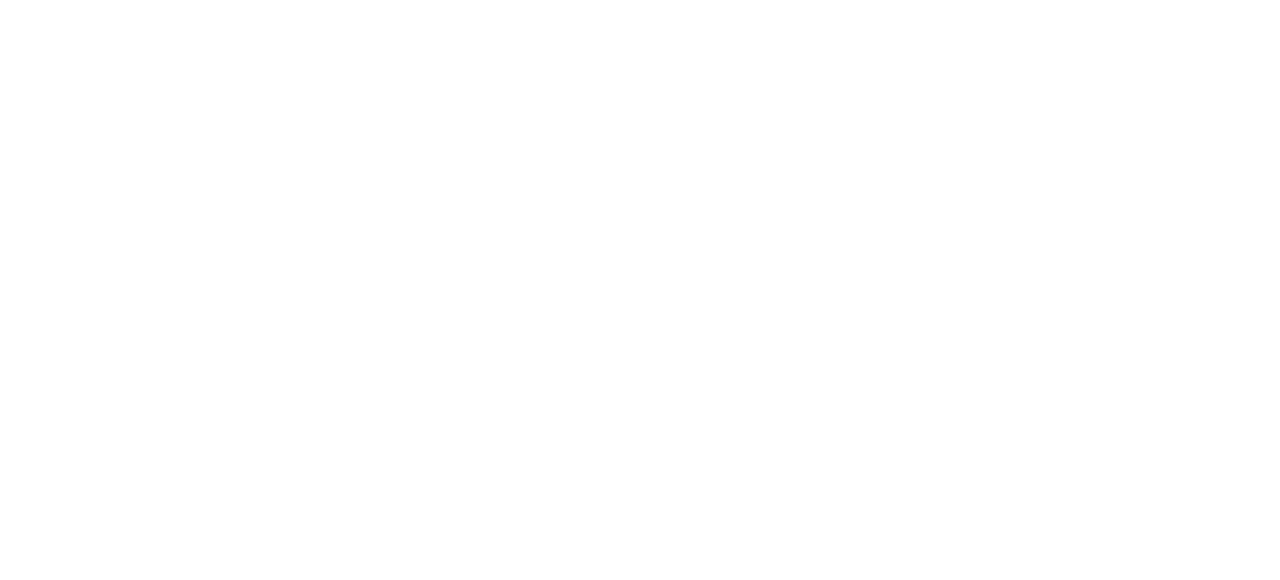
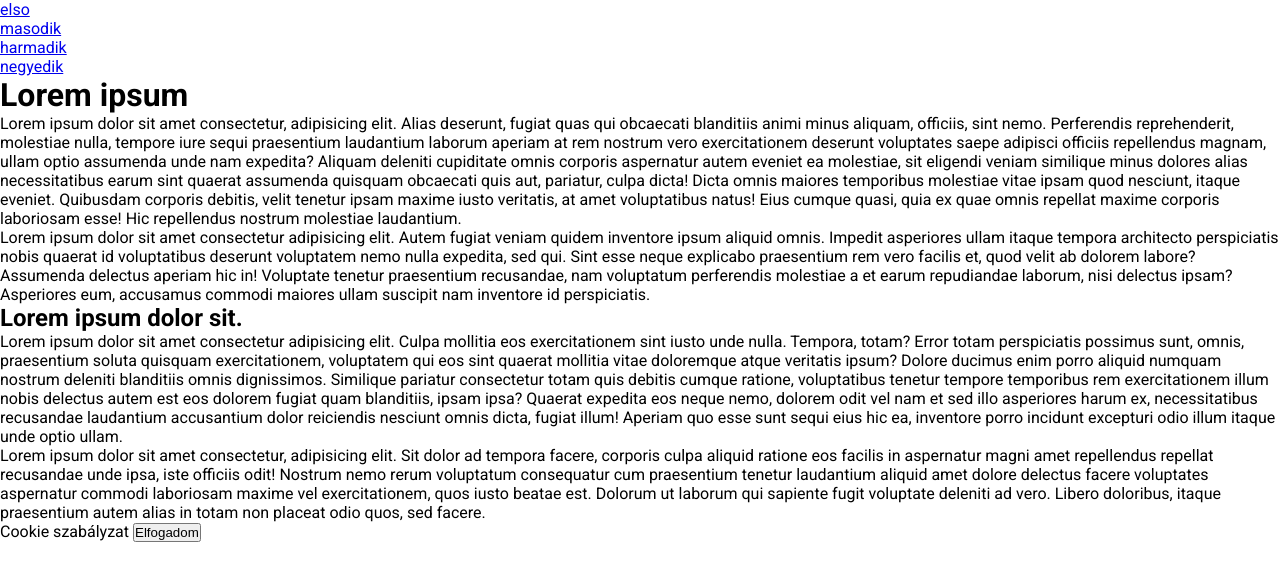
Before and after one commit to CserhatiDavid/Suti, a plain HTML site: page index.html in a window 1280 px wide. Drawn offline with Linux system fonts and the light colour scheme.

Commit message:
layout done/basic css

```diff
--- a/index.html
+++ b/index.html
@@ -5,18 +5,33 @@
     <meta http-equiv="X-UA-Compatible" content="IE=edge">
     <meta name="viewport" content="width=device-width, initial-scale=1.0">
     <link rel="stylesheet" type="text/css" href="./style/styles.css">
+    <link rel="icon" type="image/png" href="./pics/favicon.png">
     <title>Suti</title>
 </head>
 <body>
-    <div id="header">
+    <div id="container">
+        <div id="header">
 
+            <div id="nav">
+                <ul>
+                    <li><a href="#">elso</a></li>
+                    <li><a href="#">masodik</a></li>
+                    <li><a href="#">harmadik</a></li>
+                    <li><a href="#">negyedik</a></li>
+                </ul>
+            </div>
+        </div>
+        <div id="content">
+            <h1>Lorem ipsum</h1>
+            <p>Lorem ipsum dolor sit amet consectetur, adipisicing elit. Alias deserunt, fugiat quas qui obcaecati blanditiis animi minus aliquam, officiis, sint nemo. Perferendis reprehenderit, molestiae nulla, tempore iure sequi praesentium laudantium laborum aperiam at rem nostrum vero exercitationem deserunt voluptates saepe adipisci officiis repellendus magnam, ullam optio assumenda unde nam expedita? Aliquam deleniti cupiditate omnis corporis aspernatur autem eveniet ea molestiae, sit eligendi veniam similique minus dolores alias necessitatibus earum sint quaerat assumenda quisquam obcaecati quis aut, pariatur, culpa dicta! Dicta omnis maiores temporibus molestiae vitae ipsam quod nesciunt, itaque eveniet. Quibusdam corporis debitis, velit tenetur ipsam maxime iusto veritatis, at amet voluptatibus natus! Eius cumque quasi, quia ex quae omnis repellat maxime corporis laboriosam esse! Hic repellendus nostrum molestiae laudantium.</p>
+            <p>Lorem ipsum dolor sit amet consectetur adipisicing elit. Autem fugiat veniam quidem inventore ipsum aliquid omnis. Impedit asperiores ullam itaque tempora architecto perspiciatis nobis quaerat id voluptatibus deserunt voluptatem nemo nulla expedita, sed qui. Sint esse neque explicabo praesentium rem vero facilis et, quod velit ab dolorem labore? Assumenda delectus aperiam hic in! Voluptate tenetur praesentium recusandae, nam voluptatum perferendis molestiae a et earum repudiandae laborum, nisi delectus ipsam? Asperiores eum, accusamus commodi maiores ullam suscipit nam inventore id perspiciatis.</p>
+            <h2>Lorem ipsum dolor sit.</h2>
+            <p>Lorem ipsum dolor sit amet consectetur adipisicing elit. Culpa mollitia eos exercitationem sint iusto unde nulla. Tempora, totam? Error totam perspiciatis possimus sunt, omnis, praesentium soluta quisquam exercitationem, voluptatem qui eos sint quaerat mollitia vitae doloremque atque veritatis ipsum? Dolore ducimus enim porro aliquid numquam nostrum deleniti blanditiis omnis dignissimos. Similique pariatur consectetur totam quis debitis cumque ratione, voluptatibus tenetur tempore temporibus rem exercitationem illum nobis delectus autem est eos dolorem fugiat quam blanditiis, ipsam ipsa? Quaerat expedita eos neque nemo, dolorem odit vel nam et sed illo asperiores harum ex, necessitatibus recusandae laudantium accusantium dolor reiciendis nesciunt omnis dicta, fugiat illum! Aperiam quo esse sunt sequi eius hic ea, inventore porro incidunt excepturi odio illum itaque unde optio ullam.</p>
+            <p>Lorem ipsum dolor sit amet consectetur, adipisicing elit. Sit dolor ad tempora facere, corporis culpa aliquid ratione eos facilis in aspernatur magni amet repellendus repellat recusandae unde ipsa, iste officiis odit! Nostrum nemo rerum voluptatum consequatur cum praesentium tenetur laudantium aliquid amet dolore delectus facere voluptates aspernatur commodi laboriosam maxime vel exercitationem, quos iusto beatae est. Dolorum ut laborum qui sapiente fugit voluptate deleniti ad vero. Libero doloribus, itaque praesentium autem alias in totam non placeat odio quos, sed facere.</p>
+        </div>
     </div>
-    <div id="menu">
-
+    <div id="cookie">
+        Cookie szabályzat <button>Elfogadom</button>
     </div>
-    <div id="content">
-
-    </div>
-
 </body>
 </html>
--- a/style/styles.css
+++ b/style/styles.css
@@ -1,3 +1,9 @@
+@import url('https://fonts.googleapis.com/css2?family=Roboto:ital,wght@0,400;0,700;1,900&display=swap');
 *{
-
+    padding: 0;
+    margin: 0;
+    box-sizing: border-box;
 }
+body{
+    font-family: 'Roboto', sans-serif;
+}
```
